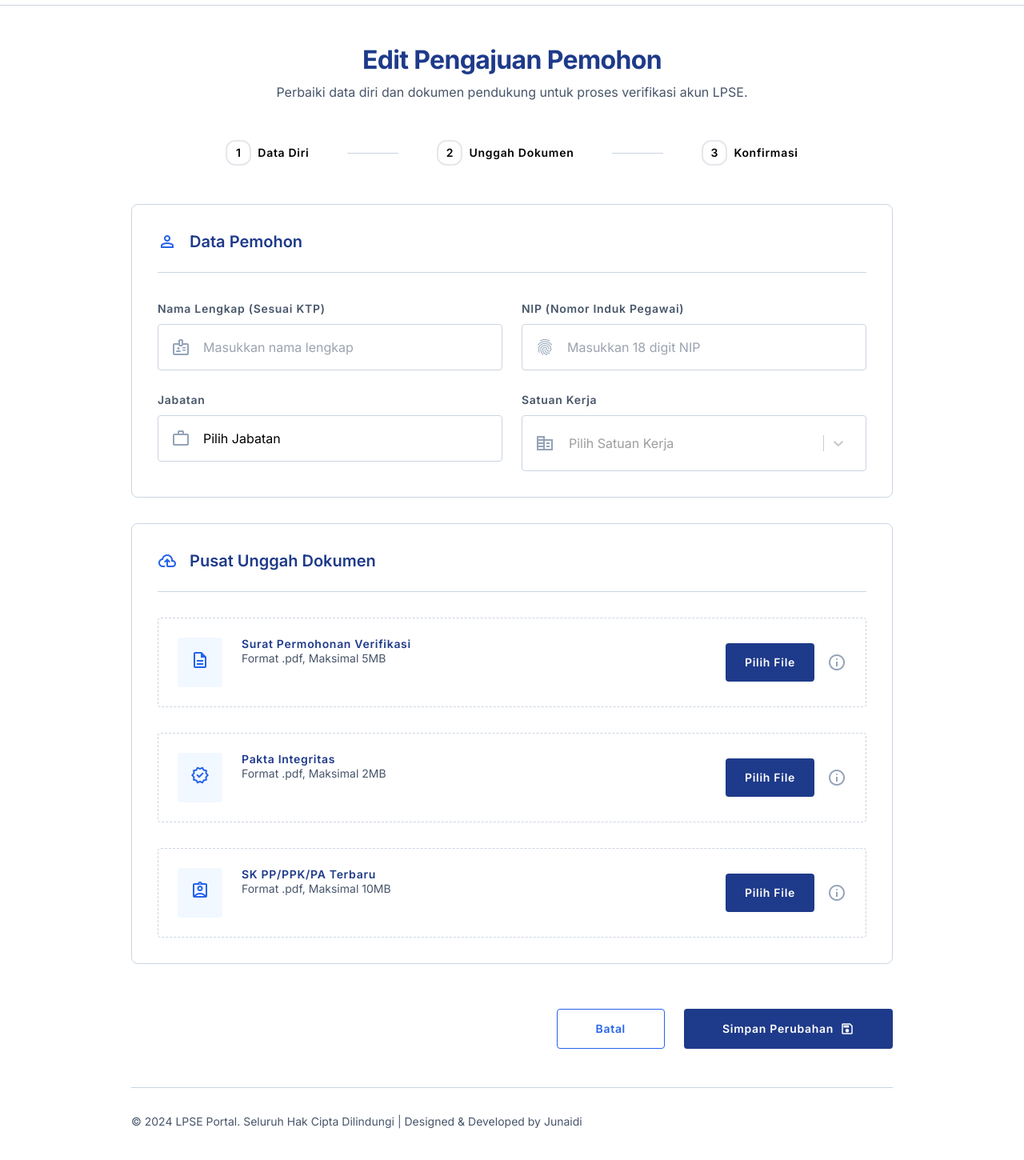
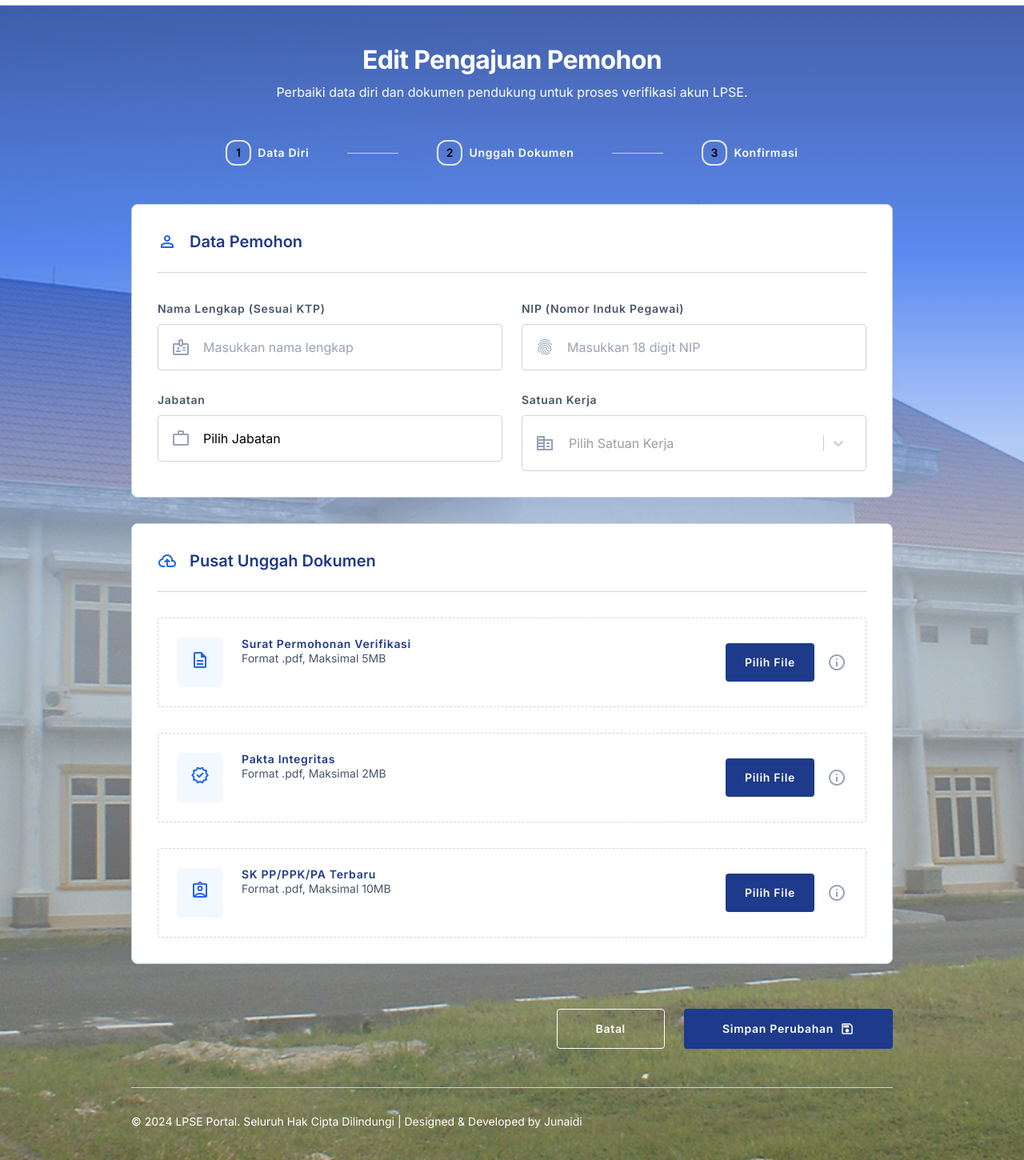
Before and after one commit to helpdeskukpbjbungo-lang/verifikasi-berkas, a React (Vite) app: page /edit-pengajuan/1 in a window 1280 px wide. Shown: the part 60-1510 px from the top of the page at 80% size. Built offline with nearby package versions, Linux system fonts and the light colour scheme; no server answers.

Commit message:
Update Edit Pengajuan

```diff
--- a/src/pages/EditPengajuan.jsx
+++ b/src/pages/EditPengajuan.jsx
@@ -25,6 +25,7 @@ export default function EditPengajuan() {
   const [fileErrors, setFileErrors] = React.useState({})
   const [submitting, setSubmitting] = React.useState(false)
   const [submitMessage, setSubmitMessage] = React.useState('')
+  const [showSuccessPopup, setShowSuccessPopup] = React.useState(false)
   const [loading, setLoading] = React.useState(true)
   const [satkerList, setSatkerList] = React.useState([])
   const [loadingSatker, setLoadingSatker] = React.useState(true)
@@ -182,8 +183,8 @@ export default function EditPengajuan() {
       }
 
       if (response.ok) {
-        setSubmitMessage('Pengajuan berhasil diperbarui. Silahkan Cek Status Pengajuan secara berkala untuk melihat status verifikasi.')
-        setTimeout(() => navigate(`/cek-status?nip=${encodeURIComponent(formData.nip)}`), 1000)
+        setSubmitMessage('')
+        setShowSuccessPopup(true)
       } else {
         setSubmitMessage(data?.error || 'Gagal mengirim pengajuan')
       }
@@ -204,7 +205,7 @@ export default function EditPengajuan() {
   }
 
   return (
-    <div>
+    <div className="page-gradient-pengajuan">
       <nav className="sticky top-0 z-50 flex justify-between items-center w-full px-md py-xs bg-surface border-b border-outline-variant">
         <div className="flex items-center gap-md">
           <span className="text-headline-sm font-headline-sm font-bold text-primary">LPSE Portal</span>
@@ -222,24 +223,24 @@ export default function EditPengajuan() {
 
       <main className="max-w-[1000px] mx-auto px-md py-xl">
         <header className="mb-xl text-center">
-          <h1 className="font-headline-lg text-headline-lg text-primary mb-xs">Edit Pengajuan Pemohon</h1>
-          <p className="font-body-md text-body-md text-on-surface-variant">Perbaiki data diri dan dokumen pendukung untuk proses verifikasi akun LPSE.</p>
+          <h1 className="font-headline-lg text-headline-lg text-white mb-xs">Edit Pengajuan Pemohon</h1>
+          <p className="font-body-md text-body-md text-white">Perbaiki data diri dan dokumen pendukung untuk proses verifikasi akun LPSE.</p>
         </header>
 
         <div className="flex flex-row justify-center items-center mb-xl gap-1 md:gap-xl">
           <div className="flex items-center gap-xs step-active">
             <span className="w-6 h-6 md:w-8 md:h-8 rounded-full border-2 flex items-center justify-center font-bold text-label-sm md:text-label-md">1</span>
-            <span className="font-label-sm md:font-label-md text-label-sm md:text-label-md">Data Diri</span>
+            <span className="font-label-sm md:font-label-md text-label-sm md:text-label-md text-white">Data Diri</span>
           </div>
           <div className="hidden md:block w-8 md:w-16 h-px bg-outline-variant"></div>
           <div className="flex items-center gap-xs step-inactive">
             <span className="w-6 h-6 md:w-8 md:h-8 rounded-full border-2 flex items-center justify-center font-bold text-label-sm md:text-label-md">2</span>
-            <span className="font-label-sm md:font-label-md text-label-sm md:text-label-md">Unggah Dokumen</span>
+            <span className="font-label-sm md:font-label-md text-label-sm md:text-label-md text-white">Unggah Dokumen</span>
           </div>
           <div className="hidden md:block w-8 md:w-16 h-px bg-outline-variant"></div>
           <div className="flex items-center gap-xs step-inactive">
             <span className="w-6 h-6 md:w-8 md:h-8 rounded-full border-2 flex items-center justify-center font-bold text-label-sm md:text-label-md">3</span>
-            <span className="font-label-sm md:font-label-md text-label-sm md:text-label-md">Konfirmasi</span>
+            <span className="font-label-sm md:font-label-md text-label-sm md:text-label-md text-white">Konfirmasi</span>
           </div>
         </div>
 
@@ -503,9 +504,9 @@ export default function EditPengajuan() {
           </section>
 
           <div className="flex flex-col sm:flex-row items-center justify-end gap-md pt-md">
-            <button type="button" onClick={() => navigate(-1)} className="w-full sm:w-auto px-xl py-sm font-label-md text-label-md text-secondary border border-secondary rounded-lg hover:bg-surface-container-low transition-colors">
-              Batal
-            </button>
+          <button type="button" onClick={() => navigate(-1)} className="w-full sm:w-auto px-xl py-sm font-label-md text-label-md text-white border border-white rounded-lg hover:bg-white/10 hover:shadow-sm transition-all">
+            Batal
+          </button>
             <button className="w-full sm:w-auto px-xl py-sm font-label-md text-label-md bg-primary text-on-primary rounded-lg hover:bg-primary-container shadow-sm active:opacity-80 transition-all flex items-center justify-center gap-xs" type="submit" disabled={submitting}>
               <span>{submitting ? 'Menyimpan...' : 'Simpan Perubahan'}</span>
               <span className="material-symbols-outlined text-[18px]">save</span>
@@ -513,14 +514,44 @@ export default function EditPengajuan() {
           </div>
         </form>
 
-        {submitMessage && (
+        {submitMessage && !showSuccessPopup && (
           <div className={`mt-md p-md rounded-lg border ${submitMessage.includes('berhasil') ? 'bg-green-50 border-green-200 text-green-800' : 'bg-red-50 border-red-200 text-red-800'}`}>
             <p className="font-body-sm text-body-sm">{submitMessage}</p>
           </div>
         )}
 
+        {showSuccessPopup && (
+          <div className="fixed inset-0 z-50 flex items-center justify-center bg-black/60 p-4" onClick={() => setShowSuccessPopup(false)}>
+            <div className="w-full max-w-[420px] bg-white rounded-xl shadow-2xl overflow-hidden popup-enter" onClick={(e) => e.stopPropagation()}>
+              <div className="p-6 text-center">
+                <div className="w-16 h-16 rounded-full bg-green-100 flex items-center justify-center mx-auto mb-4">
+                  <span className="material-symbols-outlined text-green-600 text-3xl">check_circle</span>
+                </div>
+                <h3 className="font-headline-md text-headline-md text-primary mb-2">Pengajuan Berhasil!</h3>
+                <p className="font-body-md text-body-md text-on-surface-variant mb-6">
+                  Pengajuan berhasil diperbarui. Silahkan Cek Status Pengajuan secara berkala untuk melihat status verifikasi.
+                </p>
+                <div className="flex flex-col sm:flex-row items-center justify-center gap-3">
+                  <button
+                    onClick={() => setShowSuccessPopup(false)}
+                    className="w-full sm:w-auto px-md py-sm rounded-lg border border-outline-variant text-on-surface-variant hover:bg-surface-container-low transition-colors"
+                  >
+                    Tutup
+                  </button>
+                  <button
+                    onClick={() => navigate('/kolom-cek-status')}
+                    className="w-full sm:w-auto px-md py-sm rounded-lg gradient-primary text-on-primary font-bold hover:opacity-90 shadow-sm transition-all"
+                  >
+                    Cek Status
+                  </button>
+                </div>
+              </div>
+            </div>
+          </div>
+        )}
+
         <footer className="mt-xl border-t border-outline-variant pt-lg flex flex-col md:flex-row justify-between items-center gap-md">
-          <div className="text-on-surface-variant font-body-sm text-body-sm">
+          <div className="text-white font-body-sm text-body-sm">
             © 2024 LPSE Portal. Seluruh Hak Cipta Dilindungi | Designed & Developed by Junaidi
           </div>
         </footer>
--- a/src/pages/PengajuanForm.jsx
+++ b/src/pages/PengajuanForm.jsx
@@ -219,20 +219,20 @@ export default function PengajuanForm() {
         <p className="font-body-md text-body-md text-on-surface-variant">Lengkapi data diri dan unggah dokumen pendukung untuk proses verifikasi akun LPSE.</p>
       </div>
 
-      <div className="flex flex-row justify-center items-center mb-xl gap-1 md:gap-xl">
+        <div className="flex flex-row justify-center items-center mb-xl gap-1 md:gap-xl">
         <div className="flex items-center gap-xs step-active">
           <span className="w-6 h-6 md:w-8 md:h-8 rounded-full gradient-step flex items-center justify-center font-bold text-label-sm md:text-label-md text-white shadow-sm">1</span>
-          <span className="font-label-sm md:font-label-md text-label-sm md:text-label-md">Data Diri</span>
+          <span className="font-label-sm md:font-label-md text-label-sm md:text-label-md text-white">Data Diri</span>
         </div>
         <div className="hidden md:block w-8 md:w-16 h-px bg-outline-variant"></div>
         <div className="flex items-center gap-xs step-inactive">
-          <span className="w-6 h-6 md:w-8 md:h-8 rounded-full border-2 flex items-center justify-center font-bold text-label-sm md:text-label-md">2</span>
-          <span className="font-label-sm md:font-label-md text-label-sm md:text-label-md">Unggah Dokumen</span>
+          <span className="w-6 h-6 md:w-8 md:h-8 rounded-full border-2 flex items-center justify-center font-bold text-label-sm md:text-label-md text-white">2</span>
+          <span className="font-label-sm md:font-label-md text-label-sm md:text-label-md text-white">Unggah Dokumen</span>
         </div>
         <div className="hidden md:block w-8 md:w-16 h-px bg-outline-variant"></div>
         <div className="flex items-center gap-xs step-inactive">
-          <span className="w-6 h-6 md:w-8 md:h-8 rounded-full border-2 flex items-center justify-center font-bold text-label-sm md:text-label-md">3</span>
-          <span className="font-label-sm md:font-label-md text-label-sm md:text-label-md">Konfirmasi</span>
+          <span className="w-6 h-6 md:w-8 md:h-8 rounded-full border-2 flex items-center justify-center font-bold text-label-sm md:text-label-md text-white">3</span>
+          <span className="font-label-sm md:font-label-md text-label-sm md:text-label-md text-white">Konfirmasi</span>
         </div>
       </div>
 
```
